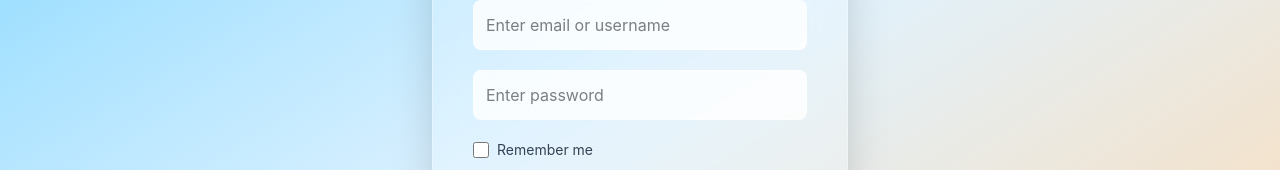
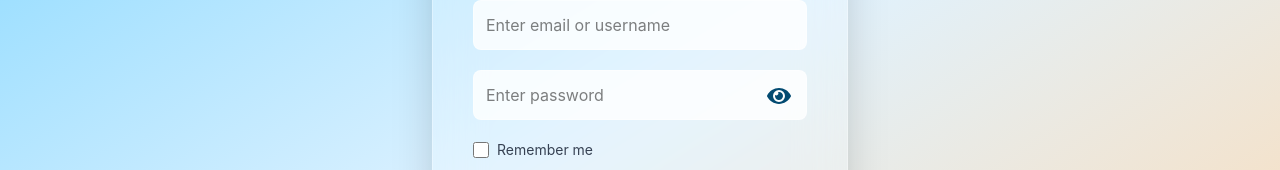
Before and after one commit to JemsonMislani/dailytask-manager-fullstack, a React (Vite) app in the folder dtm-frontend/: page / in a window 1280 px wide. Shown: the part 298-468 px from the top of the page. Built offline with nearby package versions, Linux system fonts and the light colour scheme.

Commit message:
create eye icon to see password for creating and login an account form. get rid default eye icon.

```diff
--- a/dtm-frontend/src/CreateAcc.jsx
+++ b/dtm-frontend/src/CreateAcc.jsx
@@ -1,6 +1,8 @@
 import { useState } from 'react'
 import { Link, useNavigate } from 'react-router-dom'
 import axios from 'axios'
+import { FaEye, FaEyeSlash } from 'react-icons/fa'
+import './LoginAcc.css'
 
 export default function CreateAcc() {
   const [user, setUser] = useState(null)
@@ -9,6 +11,7 @@ export default function CreateAcc() {
   const nav = useNavigate()
   const [loading, setLoading] = useState(false);
   const [error, setError] = useState('');
+  const [showpass, setShowPass] = useState(false)
 
   const handleSubmitBtn = (e) => {
     e.preventDefault()
@@ -72,12 +75,19 @@ export default function CreateAcc() {
                     placeholder="Enter email or username"
                     value={email}
                     onChange={(e) => setEmail(e.target.value)}/>
+                  <div className='relative'>
                   <input
                     className='w-full py-3 px-3 bg-white/80 border border-white/40 rounded-lg focus:outline-none focus:ring-2 focus:ring-sky-500'
-                    type="password"
+                    type={showpass ? 'text' : 'password'}
                     placeholder="Enter password"
                     value={password}
                     onChange={(e) => setPassword(e.target.value)}/>
+                    <div
+                    className='absolute top-3.5 right-4 text-2xl cursor-pointer text-sky-900'
+                    onClick={() => setShowPass(!showpass)}>
+                    {showpass ? <FaEyeSlash /> : <FaEye />}
+                  </div>
+                  </div>
                     <button
                       disabled={loading}
                       className='w-full py-3 bg-sky-600 text-white rounded-lg text-lg hover:bg-sky-700 active:bg-sky-800 transition cursor-pointer'>{loading ? 'Signing in...' : 'Submit'}</button>
--- /dev/null
+++ b/dtm-frontend/src/LoginAcc.css
@@ -0,0 +1,4 @@
+input::-ms-reveal,
+input::-ms-clear {
+    display: none;
+}
--- a/dtm-frontend/src/LoginAcc.jsx
+++ b/dtm-frontend/src/LoginAcc.jsx
@@ -1,6 +1,8 @@
 import { useState } from 'react'
 import { Link, useNavigate } from 'react-router-dom'
 import axios from 'axios'
+import { FaEye, FaEyeSlash } from 'react-icons/fa'
+import './LoginAcc.css'
 
 export default function LoginAcc() {
   const [user, setUser] = useState(null)
@@ -10,6 +12,7 @@ export default function LoginAcc() {
   const nav = useNavigate()
   const [loading, setLoading] = useState(false);
   const [error, setError] = useState('');
+  const [showpass, setShowPass] = useState(false)
 
   const handleLoginBtn = (e) => {
     e.preventDefault()
@@ -75,12 +78,19 @@ export default function LoginAcc() {
                     placeholder="Enter email or username"
                     value={email}
                     onChange={(e) => setEmail(e.target.value)}/>
-                  <input
+                  <div className='relative'>
+<                   input
                     className='w-full py-3 px-3 bg-white/80 border border-white/40 rounded-lg focus:outline-none focus:ring-2 focus:ring-sky-500'
-                    type="password"
+                    type={showpass ? 'text' : 'password'}
                     placeholder="Enter password"
                     value={password}
                     onChange={(e) => setPassword(e.target.value)}/>
+                    <div
+                    className='absolute top-3.5 right-4 text-2xl cursor-pointer text-sky-900'
+                    onClick={() => setShowPass(!showpass)}>
+                    {showpass ? <FaEyeSlash /> : <FaEye />}
+                  </div>
+                  </div>
                   <div className='flex items-center gap-2 text-sm text-gray-700'>
                     <input
                     type="checkbox"
```
